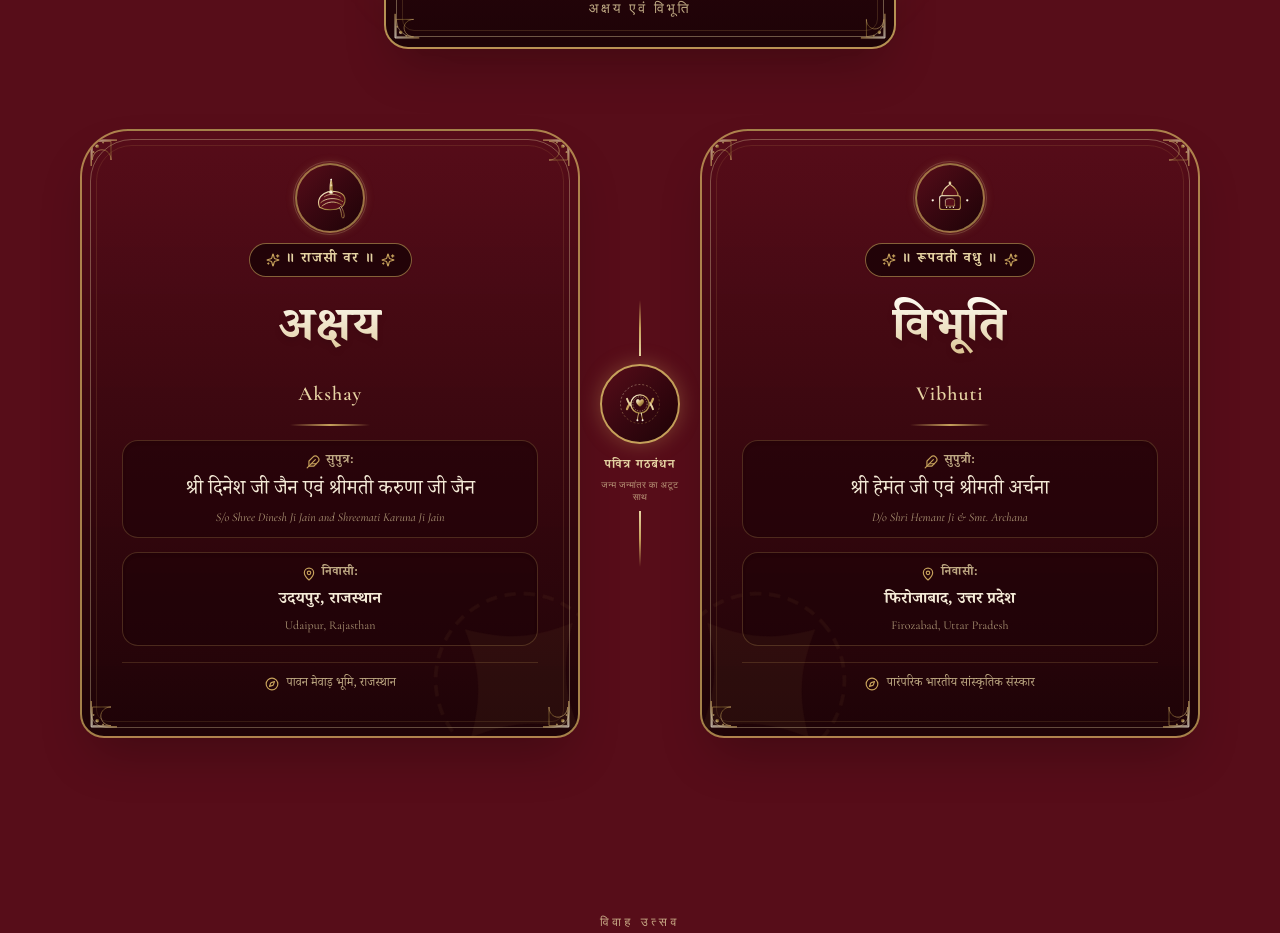
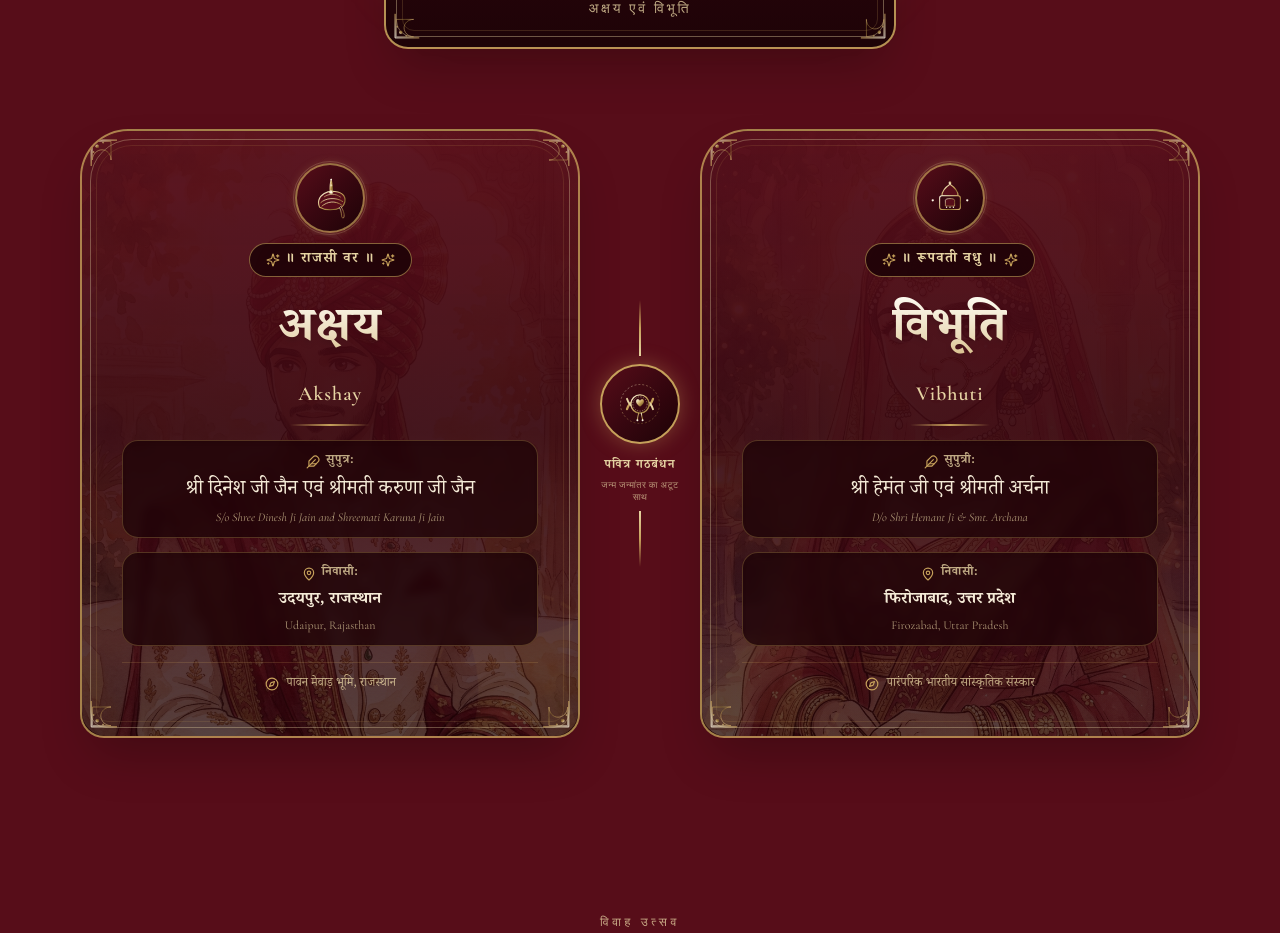
Before and after one commit to Eshbanoliver/wedding-card-design, a React (Vite) app: page / in a window 1280 px wide. Shown: the part 2760-3693 px from the top of the page. Built offline with nearby package versions, Linux system fonts and the light colour scheme; a web font is replaced by a local one.

Commit message:
updated files

```diff
--- a/src/components/CoupleSection.tsx
+++ b/src/components/CoupleSection.tsx
@@ -118,6 +118,17 @@ export const CoupleSection: React.FC = () => {
           {/* Royal Ornamental Card Frame */}
           <div className="relative border-2 border-gold-antique/80 bg-gradient-to-b from-maroon-deep/95 via-maroon-burgundy/98 to-maroon-darkest rounded-t-[48px] rounded-b-3xl p-6 sm:p-8 md:p-10 shadow-2xl backdrop-blur-md text-center overflow-hidden transition-all duration-300">
 
+            {/* ─── GHIBLI ART GROOM CARTOON BACKGROUND (25% OPACITY) ─── */}
+            <div className="absolute inset-0 pointer-events-none overflow-hidden rounded-t-[48px] rounded-b-3xl z-0">
+              <img
+                src="/groom-cartoon.jpg"
+                alt="Akshay Groom Studio Ghibli Art"
+                className="w-full h-full object-cover object-top opacity-25 filter contrast-105"
+              />
+              {/* Protective Royal Maroon Gradient Wash for 100% Content Readability */}
+              <div className="absolute inset-0 bg-gradient-to-b from-maroon-deep/85 via-maroon-burgundy/75 to-maroon-darkest/92" />
+            </div>
+
             {/* Subtle Rotating Watermark Motif in Background */}
             <div className="absolute -right-10 -bottom-10 w-48 h-48 opacity-[0.06] group-hover:opacity-[0.12] transition-opacity duration-500 pointer-events-none">
               <svg viewBox="0 0 100 100" className="w-full h-full fill-gold-antique animate-spin" style={{ animationDuration: '60s' }}>
@@ -136,6 +147,8 @@ export const CoupleSection: React.FC = () => {
             <CornerOrnament position="bottom-left" className="absolute bottom-2 left-2 opacity-80" size={30} />
             <CornerOrnament position="bottom-right" className="absolute bottom-2 right-2 opacity-80" size={30} />
 
+            {/* ─── GROOM CARD CONTENT (z-10 for complete visibility over background) ─── */}
+            <div className="relative z-10">
               {/* Top Creative Crest: Royal Safa / Kalgi Medallion */}
               <div className="flex flex-col items-center justify-center -mt-2 mb-3">
                 <div className="relative p-2.5 rounded-full border-2 border-gold-antique/70 bg-gradient-to-br from-maroon-deep via-maroon-burgundy to-maroon-darkest shadow-gold-sm group-hover:scale-110 transition-transform duration-300">
@@ -166,7 +179,7 @@ export const CoupleSection: React.FC = () => {
               <div className="w-20 h-[1.5px] bg-gradient-to-r from-transparent via-gold-antique to-transparent mx-auto my-3" />
 
               {/* 1. Parents Lineage (सुपुत्र) Box */}
-            <div className="my-3.5 p-3 rounded-2xl bg-maroon-darkest/60 border border-gold-antique/25 shadow-inner">
+              <div className="my-3.5 p-3 rounded-2xl bg-maroon-darkest/75 border border-gold-antique/30 shadow-inner backdrop-blur-sm">
                 <div className="flex items-center justify-center gap-1.5 text-gold-champagne mb-1">
                   <Feather className="w-3.5 h-3.5 text-gold-antique" />
                   <span className="font-devanagari text-xs uppercase tracking-wider text-gold-champagne/80 font-semibold leading-normal">
@@ -182,7 +195,7 @@ export const CoupleSection: React.FC = () => {
               </div>
 
               {/* 2. Residence (पैतृक निवास) Box */}
-            <div className="my-3.5 p-3 rounded-2xl bg-maroon-darkest/60 border border-gold-antique/25 shadow-inner">
+              <div className="my-3.5 p-3 rounded-2xl bg-maroon-darkest/75 border border-gold-antique/30 shadow-inner backdrop-blur-sm">
                 <div className="flex items-center justify-center gap-1.5 text-gold-champagne mb-1">
                   <MapPin className="w-3.5 h-3.5 text-gold-antique shrink-0" />
                   <span className="font-devanagari text-xs uppercase tracking-wider text-gold-champagne/80 font-semibold leading-normal">
@@ -201,6 +214,7 @@ export const CoupleSection: React.FC = () => {
               <div className="mt-4 pt-3 border-t border-gold-antique/20 flex items-center justify-center gap-2 text-xs font-devanagari text-gold-champagne/80 leading-relaxed py-0.5">
                 <Compass className="w-3.5 h-3.5 text-gold-antique shrink-0" />
                 <span>{t.groomHeritage}</span>
+              </div>
             </div>
 
           </div>
@@ -254,6 +268,17 @@ export const CoupleSection: React.FC = () => {
           {/* Royal Ornamental Card Frame */}
           <div className="relative border-2 border-gold-antique/80 bg-gradient-to-b from-maroon-deep/95 via-maroon-burgundy/98 to-maroon-darkest rounded-t-[48px] rounded-b-3xl p-6 sm:p-8 md:p-10 shadow-2xl backdrop-blur-md text-center overflow-hidden transition-all duration-300">
 
+            {/* ─── GHIBLI ART BRIDE CARTOON BACKGROUND (25% OPACITY) ─── */}
+            <div className="absolute inset-0 pointer-events-none overflow-hidden rounded-t-[48px] rounded-b-3xl z-0">
+              <img
+                src="/bride-cartoon.jpg"
+                alt="Vibhuti Bride Studio Ghibli Art"
+                className="w-full h-full object-cover object-top opacity-25 filter contrast-105"
+              />
+              {/* Protective Royal Maroon Gradient Wash for 100% Content Readability */}
+              <div className="absolute inset-0 bg-gradient-to-b from-maroon-deep/85 via-maroon-burgundy/75 to-maroon-darkest/92" />
+            </div>
+
             {/* Subtle Rotating Watermark Motif in Background */}
             <div className="absolute -left-10 -bottom-10 w-48 h-48 opacity-[0.06] group-hover:opacity-[0.12] transition-opacity duration-500 pointer-events-none">
               <svg viewBox="0 0 100 100" className="w-full h-full fill-gold-antique animate-spin" style={{ animationDuration: '60s', animationDirection: 'reverse' }}>
@@ -272,6 +297,8 @@ export const CoupleSection: React.FC = () => {
             <CornerOrnament position="bottom-left" className="absolute bottom-2 left-2 opacity-80" size={30} />
             <CornerOrnament position="bottom-right" className="absolute bottom-2 right-2 opacity-80" size={30} />
 
+            {/* ─── BRIDE CARD CONTENT (z-10 for complete visibility over background) ─── */}
+            <div className="relative z-10">
               {/* Top Creative Crest: Royal Doli / Palanquin Medallion */}
               <div className="flex flex-col items-center justify-center -mt-2 mb-3">
                 <div className="relative p-2.5 rounded-full border-2 border-gold-antique/70 bg-gradient-to-br from-maroon-deep via-maroon-burgundy to-maroon-darkest shadow-gold-sm group-hover:scale-110 transition-transform duration-300">
@@ -302,7 +329,7 @@ export const CoupleSection: React.FC = () => {
               <div className="w-20 h-[1.5px] bg-gradient-to-r from-transparent via-gold-antique to-transparent mx-auto my-3" />
 
               {/* 1. Parents Lineage (सुपुत्री) Box */}
-            <div className="my-3.5 p-3 rounded-2xl bg-maroon-darkest/60 border border-gold-antique/25 shadow-inner">
+              <div className="my-3.5 p-3 rounded-2xl bg-maroon-darkest/75 border border-gold-antique/30 shadow-inner backdrop-blur-sm">
                 <div className="flex items-center justify-center gap-1.5 text-gold-champagne mb-1">
                   <Feather className="w-3.5 h-3.5 text-gold-antique" />
                   <span className="font-devanagari text-xs uppercase tracking-wider text-gold-champagne/80 font-semibold leading-normal">
@@ -318,7 +345,7 @@ export const CoupleSection: React.FC = () => {
               </div>
 
               {/* 2. Residence (पैतृक निवास) Box */}
-            <div className="my-3.5 p-3 rounded-2xl bg-maroon-darkest/60 border border-gold-antique/25 shadow-inner">
+              <div className="my-3.5 p-3 rounded-2xl bg-maroon-darkest/75 border border-gold-antique/30 shadow-inner backdrop-blur-sm">
                 <div className="flex items-center justify-center gap-1.5 text-gold-champagne mb-1">
                   <MapPin className="w-3.5 h-3.5 text-gold-antique shrink-0" />
                   <span className="font-devanagari text-xs uppercase tracking-wider text-gold-champagne/80 font-semibold leading-normal">
@@ -338,6 +365,7 @@ export const CoupleSection: React.FC = () => {
                 <Compass className="w-3.5 h-3.5 text-gold-antique shrink-0" />
                 <span>{t.brideHeritage}</span>
               </div>
+            </div>
 
           </div>
         </motion.div>
```
Also changed, not shown: public/bride-cartoon.jpg (added), public/groom-cartoon.jpg (added). Lines whose indentation alone changed are shown as unchanged.
